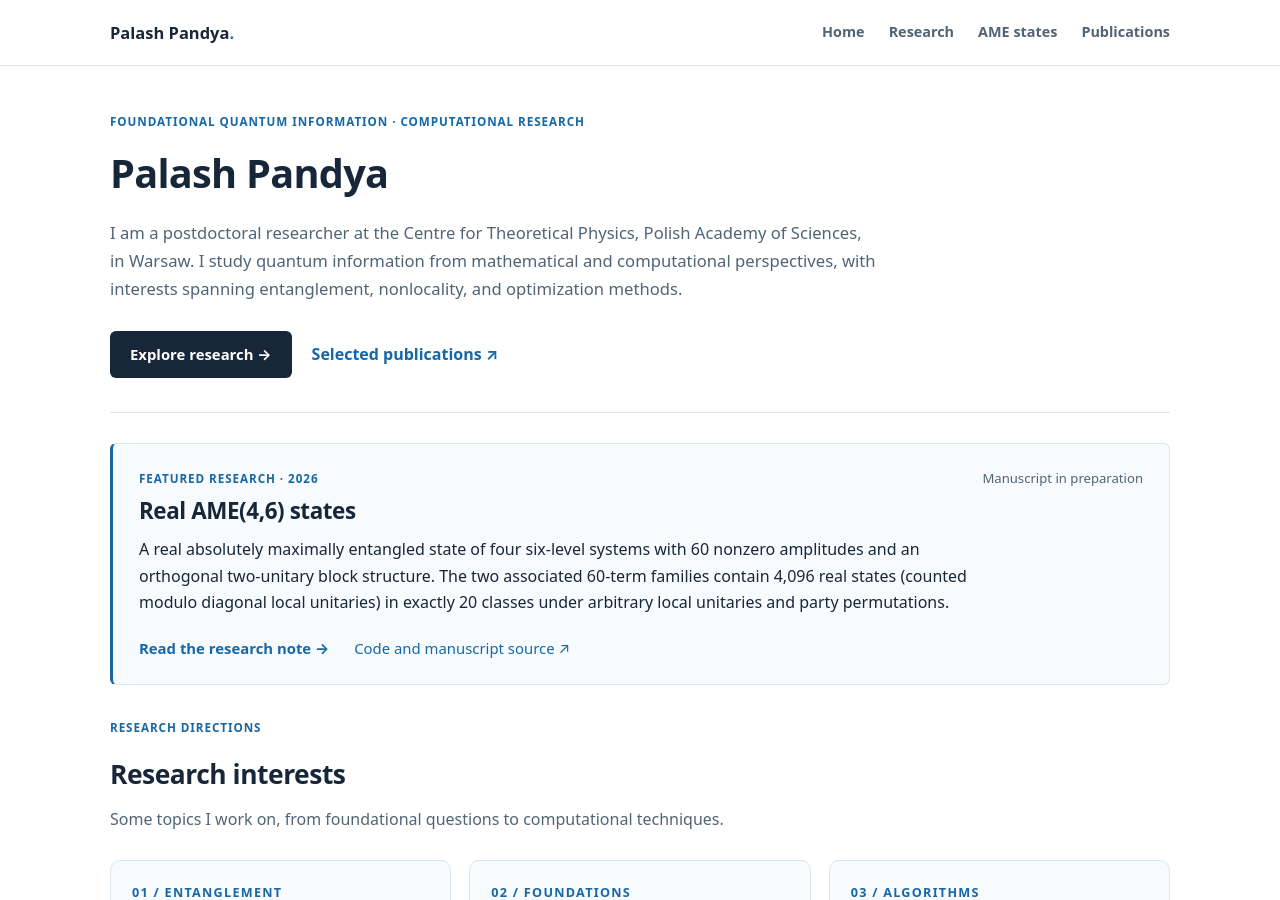
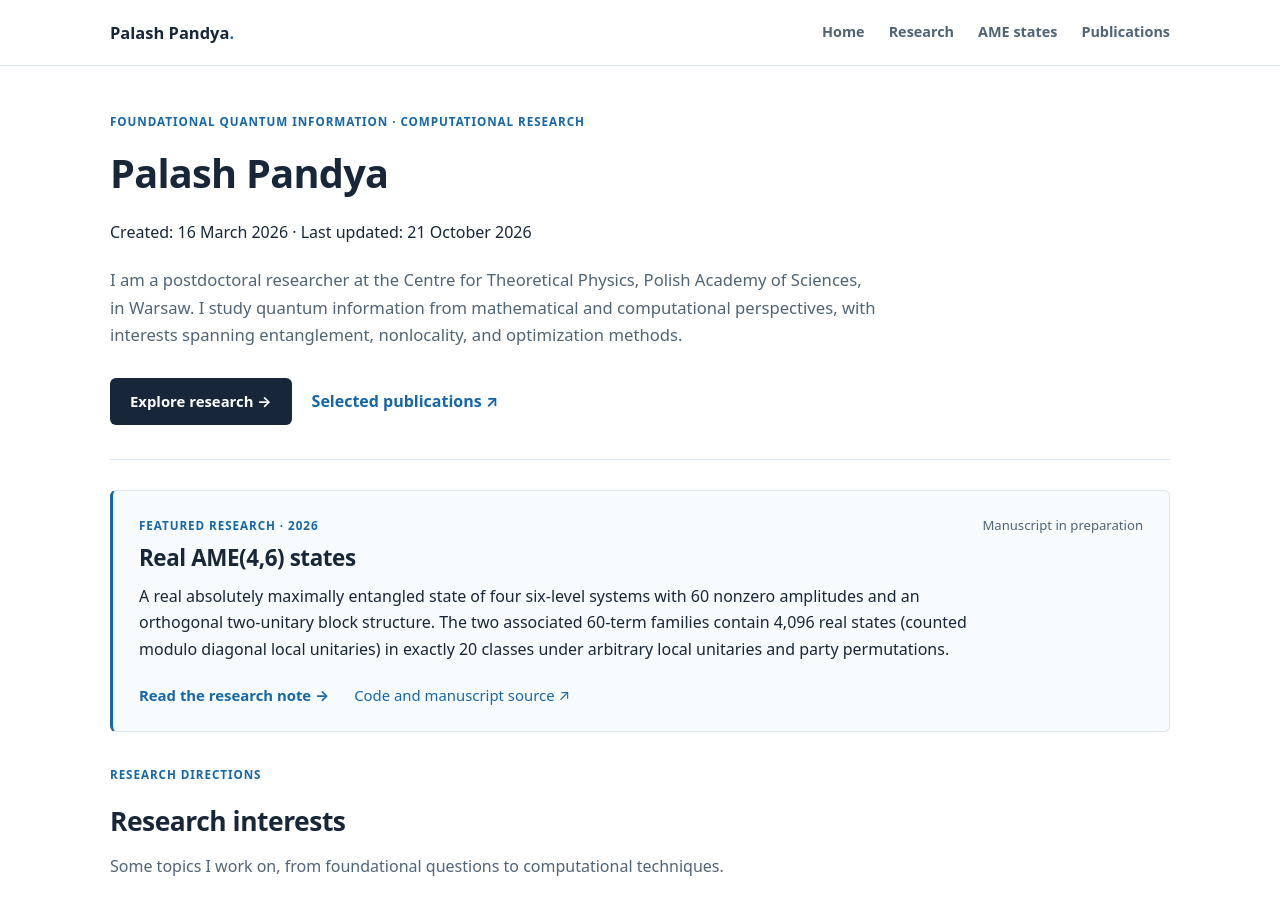
Before and after one commit to palashpandya/palashpandya.github.io, a Jekyll site: the page built from index.md, in a window 1280 px wide and 900 px high. Built offline with Jekyll 4.4.1, drawn with Linux system fonts in a browser that asks for light colours.

Commit message:
Show creation and update dates below title: index.md

```diff
--- a/index.md
+++ b/index.md
@@ -2,10 +2,13 @@
 title: Quantum Information Research
 description: Palash Pandya — foundational quantum information, entanglement, nonlocality, and computational research.
 layout: default
+date_created: 2026-03-16
+last_modified_at: 2026-10-21
 ---
 <section class="hero">
 <p class="eyebrow">Foundational quantum information · Computational research</p>
 <h1>Palash Pandya</h1>
+{% include page-dates.html %}
 <p class="lede">I am a postdoctoral researcher at the Centre for Theoretical Physics, Polish Academy of Sciences, in Warsaw. I study quantum information from mathematical and computational perspectives, with interests spanning entanglement, nonlocality, and optimization methods.</p>
 <div class="hero-actions"><a class="button" href="{{ '/research/' | relative_url }}">Explore research →</a><a class="link-arrow" href="{{ '/publications/' | relative_url }}">Selected publications ↗</a></div>
 </section>
```
